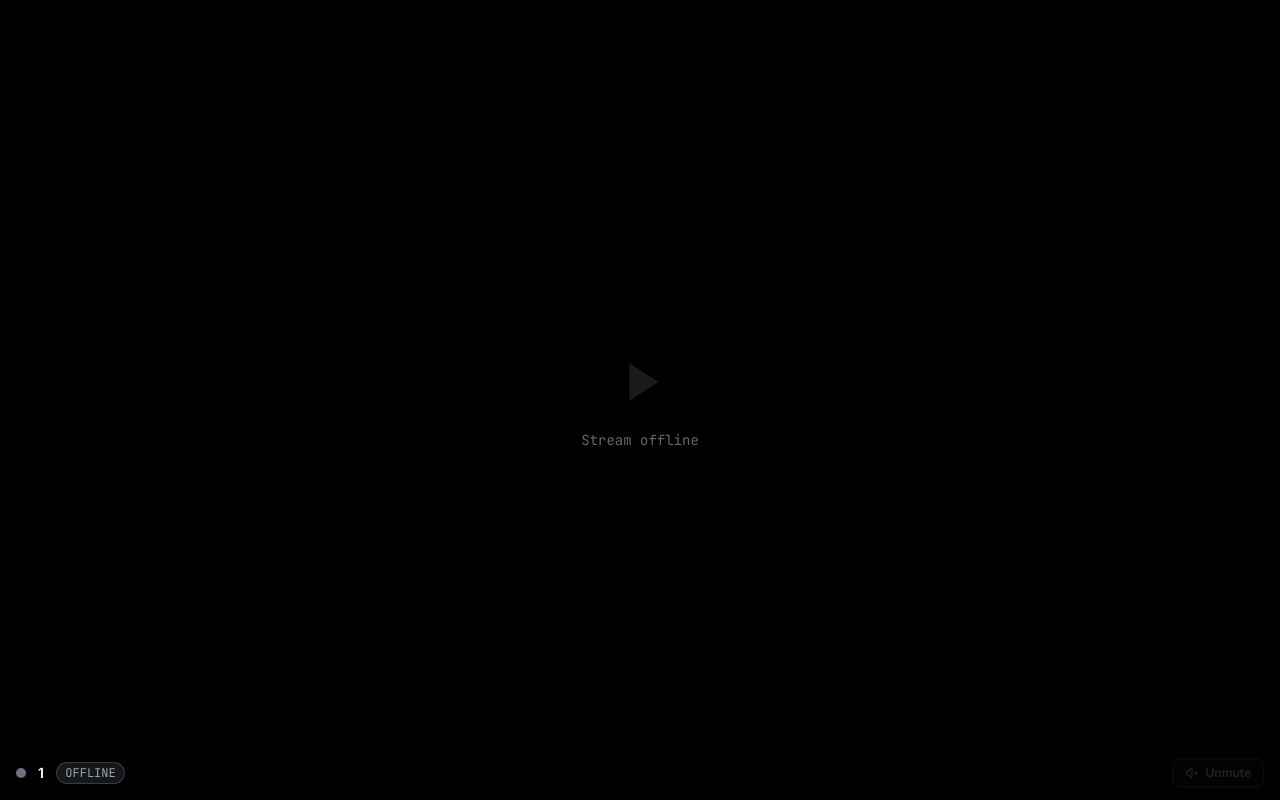
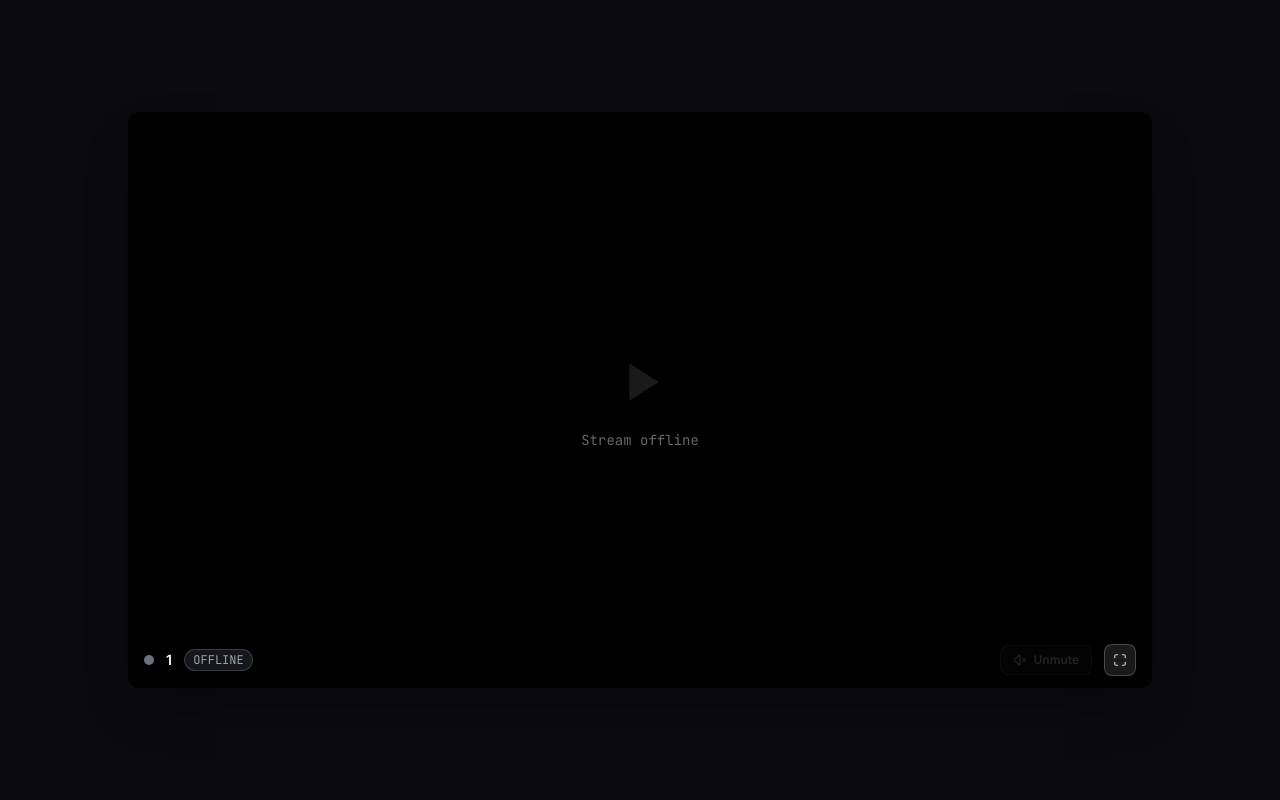
Before and after one commit to jdepietro-smt/arena, a React (Vite) app in the folder frontend/: page /watch/1 in a window 1280 px wide. Built offline with nearby package versions, Linux system fonts and the light colour scheme; no server answers.

Commit message:
Fix watch page video clipping: use windowed layout + native fullscreen API instead of CSS position:fixed

```diff
--- a/frontend/src/pages/PlayerPage.jsx
+++ b/frontend/src/pages/PlayerPage.jsx
@@ -5,6 +5,7 @@ import { startWhep } from '../utils/whep'
 export default function PlayerPage() {
   const { streamName } = useParams()
   const videoRef = useRef(null)
+  const containerRef = useRef(null)
   const pcRef = useRef(null)
   const retryRef = useRef(null)
   const statsRef = useRef(null)
@@ -12,6 +13,7 @@ export default function PlayerPage() {
   const [latencyMs, setLatencyMs] = useState(null)
   const [muted, setMuted] = useState(true)
   const [hasAudio, setHasAudio] = useState(null) // null = unknown, true/false = detected
+  const [isFullscreen, setIsFullscreen] = useState(false)
 
   const whepUrl = `/api/whep/${streamName}/whep`
 
@@ -22,6 +24,24 @@ export default function PlayerPage() {
   }, [muted])
 
   const toggleMute = () => setMuted(m => !m)
+
+  const toggleFullscreen = () => {
+    if (!document.fullscreenElement) {
+      containerRef.current?.requestFullscreen?.().catch(() => {})
+    } else {
+      document.exitFullscreen?.().catch(() => {})
+    }
+  }
+
+  // Native fullscreen (not CSS position:fixed) sizes correctly against the
+  // real screen regardless of browser chrome/viewport quirks — the previous
+  // fixed inset-0 approach could end up taller than the visible viewport,
+  // clipping the bottom of the video until something forced a reflow.
+  useEffect(() => {
+    const onChange = () => setIsFullscreen(!!document.fullscreenElement)
+    document.addEventListener('fullscreenchange', onChange)
+    return () => document.removeEventListener('fullscreenchange', onChange)
+  }, [])
 
   const pollStats = async (pc) => {
     if (!pc || pc.connectionState !== 'connected') return
@@ -118,10 +138,16 @@ export default function PlayerPage() {
   const isLive = status === 'live'
 
   return (
-    <div className="fixed inset-0 bg-black flex flex-col">
+    <div className="min-h-screen bg-[#0a0a0f] flex items-center justify-center p-4 sm:p-8">
+      <div
+        ref={containerRef}
+        className={isFullscreen
+          ? 'relative w-screen h-screen bg-black flex items-center justify-center'
+          : 'relative w-full max-w-5xl aspect-video bg-black rounded-xl overflow-hidden shadow-2xl'}
+      >
       <video
         ref={videoRef}
-        className="flex-1 w-full object-contain"
+        className="w-full h-full object-contain"
         playsInline
         autoPlay
       />
@@ -192,6 +218,25 @@ export default function PlayerPage() {
               )}
             </button>
           )}
+
+          <button
+            onClick={toggleFullscreen}
+            className="flex items-center justify-center w-8 h-8 rounded-lg text-xs font-semibold transition-colors
+              bg-white/10 text-white/80 border border-white/20 hover:bg-white/20"
+            title={isFullscreen ? 'Exit fullscreen' : 'Fullscreen'}
+          >
+            {isFullscreen ? (
+              <svg className="w-3.5 h-3.5" fill="none" stroke="currentColor" viewBox="0 0 24 24">
+                <path strokeLinecap="round" strokeLinejoin="round" strokeWidth="2"
+                  d="M9 9V4.5M9 9H4.5M9 9L3.75 3.75M15 9h4.5M15 9V4.5M15 9l5.25-5.25M9 15v4.5M9 15H4.5M9 15l-5.25 5.25M15 15h4.5M15 15v4.5m0-4.5l5.25 5.25" />
+              </svg>
+            ) : (
+              <svg className="w-3.5 h-3.5" fill="none" stroke="currentColor" viewBox="0 0 24 24">
+                <path strokeLinecap="round" strokeLinejoin="round" strokeWidth="2"
+                  d="M8 3H5a2 2 0 00-2 2v3m18 0V5a2 2 0 00-2-2h-3m0 18h3a2 2 0 002-2v-3M3 16v3a2 2 0 002 2h3" />
+              </svg>
+            )}
+          </button>
         </div>
       </div>
 
@@ -205,6 +250,7 @@ export default function PlayerPage() {
           </p>
         </div>
       )}
+      </div>
     </div>
   )
 }
```
Also changed, not shown: 5 other files (tests, documents, lock files or other folders).
